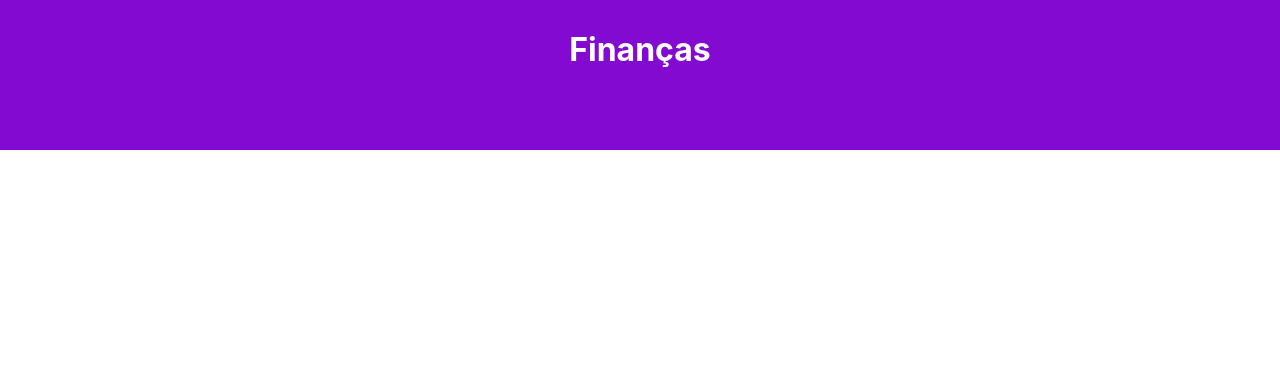
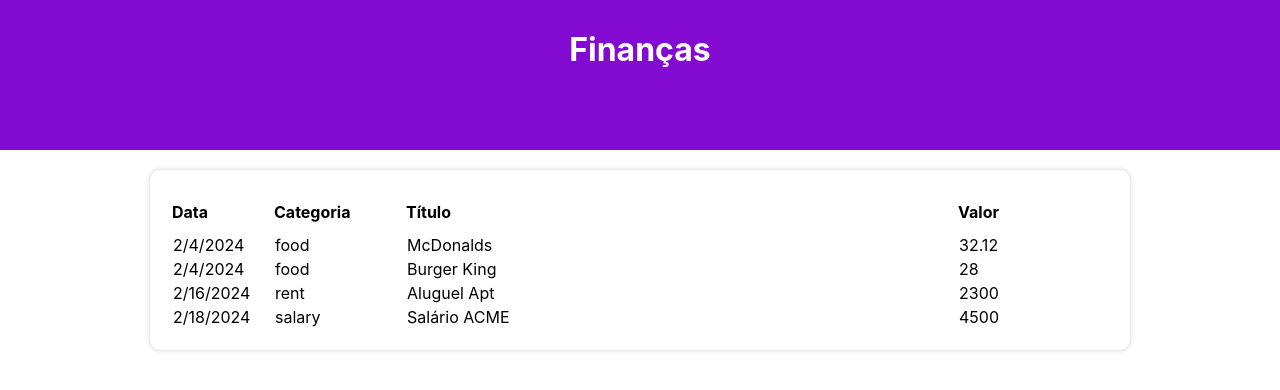
Before and after one commit to Souzzagabe/financesv2, a React (Vite) app: page / in a window 1280 px wide. Shown: the top 390 px of the page. Built offline with nearby package versions, Linux system fonts and the light colour scheme.

Commit message:
dateFilter component finish

```diff
--- a/src/App.tsx
+++ b/src/App.tsx
@@ -4,7 +4,8 @@
 import { Category } from './types/category';
 import { categories } from './data/categories';
 import { items } from './data/items';
-import { getCurrentMonth } from './helpers/dateFilter';
+import { getCurrentMonth, filterListByMonth } from './helpers/dateFilter';
+import TableArea from './components/TableArea';
 
 const  App = () => {
   const [list, setList] = useState(items);
@@ -12,8 +13,8 @@
   const [currentMonth, setCurrentMonth] = useState(getCurrentMonth());
 
   useEffect(() => {
-
-  }, [list, currentMonth])
+    setFilteredList(filterListByMonth(list, currentMonth));
+  }, [list, currentMonth]);
 
   return (
     <C.Container>
@@ -26,7 +27,7 @@
 
         {/* Área de inserção */}
 
-        {/* tabela de itens */}
+       <TableArea list={filteredList}/>
 
       </C.Body>
     </C.Container>
--- /dev/null
+++ b/src/components/TableArea/index.tsx
@@ -0,0 +1,33 @@
+import { Item } from "../../types/Item";
+import * as C from "./styles";
+
+type Props = {
+  list: Item[];
+};
+
+const TableArea = ({ list }: Props) => {
+  return (
+    <C.Table>
+      <thead>
+        <tr>
+          <C.TableHeadColumn width={100}>Data</C.TableHeadColumn>
+          <C.TableHeadColumn width={130}>Categoria</C.TableHeadColumn>
+          <C.TableHeadColumn>Título</C.TableHeadColumn>
+          <C.TableHeadColumn width={150}>Valor</C.TableHeadColumn>
+        </tr>
+      </thead>
+      <tbody>
+        {list.map((item, index) => (
+          <tr key={index}>
+            <td>{item.date.toLocaleDateString()}</td>
+            <td>{item.category}</td>
+            <td>{item.title}</td>
+            <td>{item.value}</td>
+          </tr>
+        ))}
+      </tbody>
+    </C.Table>
+  );
+};
+
+export default TableArea;
--- /dev/null
+++ b/src/components/TableArea/styles.ts
@@ -0,0 +1,18 @@
+import styled from "styled-components";
+
+export const Table = styled.table `
+    width: 100%;
+    background-color: #FFF;
+    padding: 20px;
+    box-shadow: 0px 0px 5px #CCC;
+    border-radius: 10px;
+    margin-top: 20px;
+`;
+
+
+    export const TableHeadColumn = styled.th<{width?: number}>`
+    width: ${props => props.width ? `${props.width}px`: 'auto'};
+    padding: 10px 0;
+    text-align: left;
+
+`;
--- a/src/data/items.ts
+++ b/src/data/items.ts
@@ -1,28 +1,8 @@
-import { Item } from "../types/Item";
+import { Item } from '../types/Item';
 
 export const items: Item[] = [
-    {
-        date: new Date(2024, 9, 15),
-        category: 'food',
-        title: 'McDonalds',
-        value: 32.12
-    },
-    {
-        date: new Date(2024, 9, 15),
-        category: 'food',
-        title: 'Burger King',
-        value: 28.12
-    },
-    {
-        date: new Date(2024, 9, 15),
-        category: 'rent',
-        title: 'Aluguel',
-        value: 2300
-    },
-    {
-        date: new Date(2024, 10, 12),
-        category: 'salary',
-        title: 'Salário',
-        value: 1500
-    }
+    { date: new Date(2024, 1, 4), category: 'food', title: 'McDonalds', value: 32.12 },
+    { date: new Date(2024, 1, 4), category: 'food', title: 'Burger King', value: 28 },
+    { date: new Date(2024, 1, 16), category: 'rent', title: 'Aluguel Apt', value: 2300 },
+    { date: new Date(2024, 1, 18), category: 'salary', title: 'Salário ACME', value: 4500 },
 ];
--- a/src/helpers/dateFilter.ts
+++ b/src/helpers/dateFilter.ts
@@ -1,22 +1,18 @@
-import { Item } from "../types/Item";
+import { Item } from '../types/Item';
 
 export const getCurrentMonth = () => {
     let now = new Date();
-    return `${now.getFullYear()}-${now.getMonth()+1}`;
+    const month = (now.getMonth() + 1).toString().padStart(2, '0'); // Garante que o mês tenha dois dígitos
+    return `${now.getFullYear()}-${month}`;
 }
 
 export const filterListByMonth = (list: Item[], date: string): Item[] => {
-    let newList: Item[] = [];
-    let [year, month] = date.split("-");
+    const [year, month] = date.split('-').map(Number);
 
-    for( let i in list ) {
-        if (
-            list[i].date.getFullYear() === parseInt(year) &&
-            (list[i].date.getMonth() +1) === parseInt(month)
-        ) {
-            newList.push(list[i])
-        }
-    }
+    return list.filter((item) => {
+        const itemYear = item.date.getFullYear();
+        const itemMonth = item.date.getMonth() + 1; // Os meses em JavaScript são baseados em zero
 
-    return newList;
+        return itemYear === year && itemMonth === month;
+    });
 }
```
Also changed, not shown: src/data/categories.ts (+3 -4 lines).
